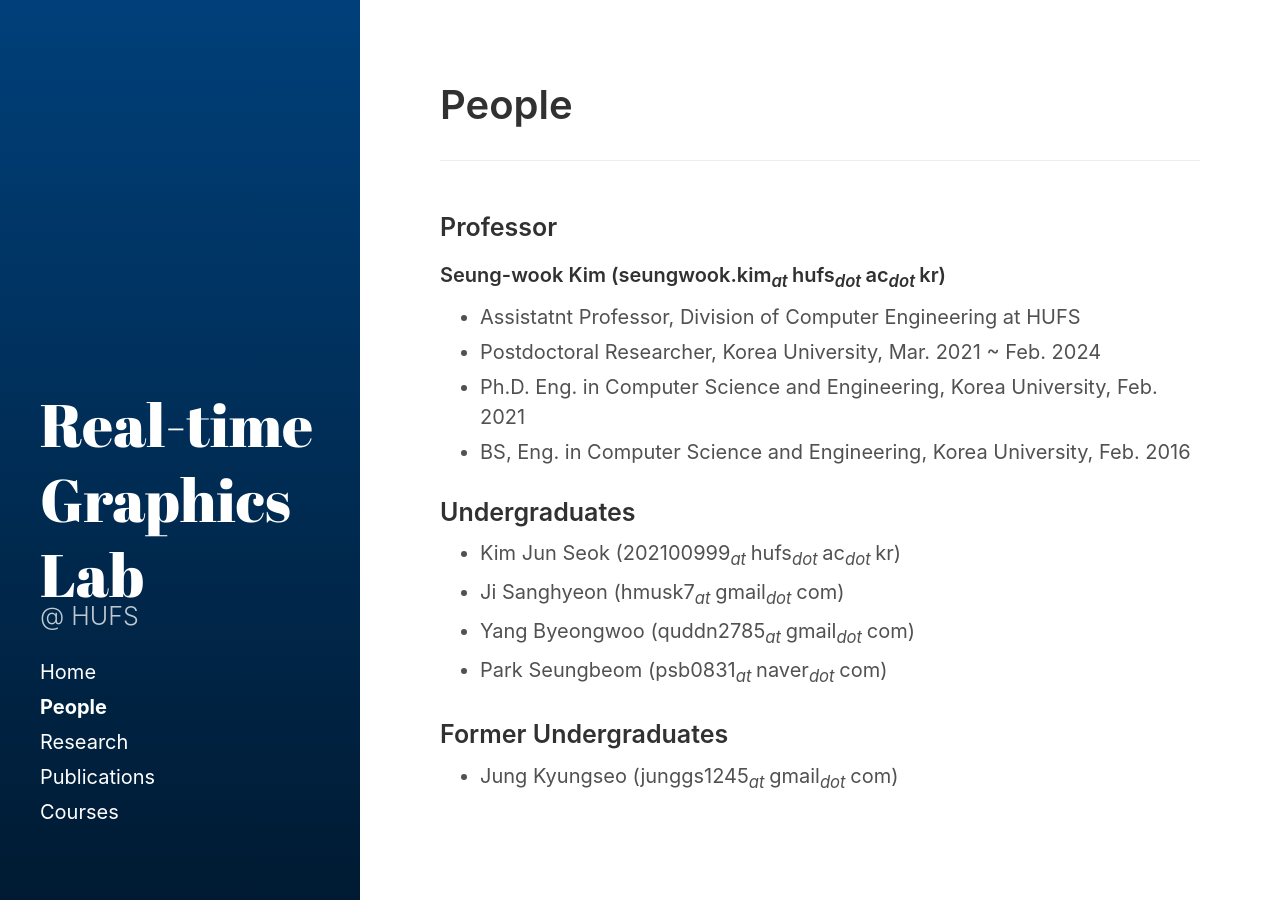
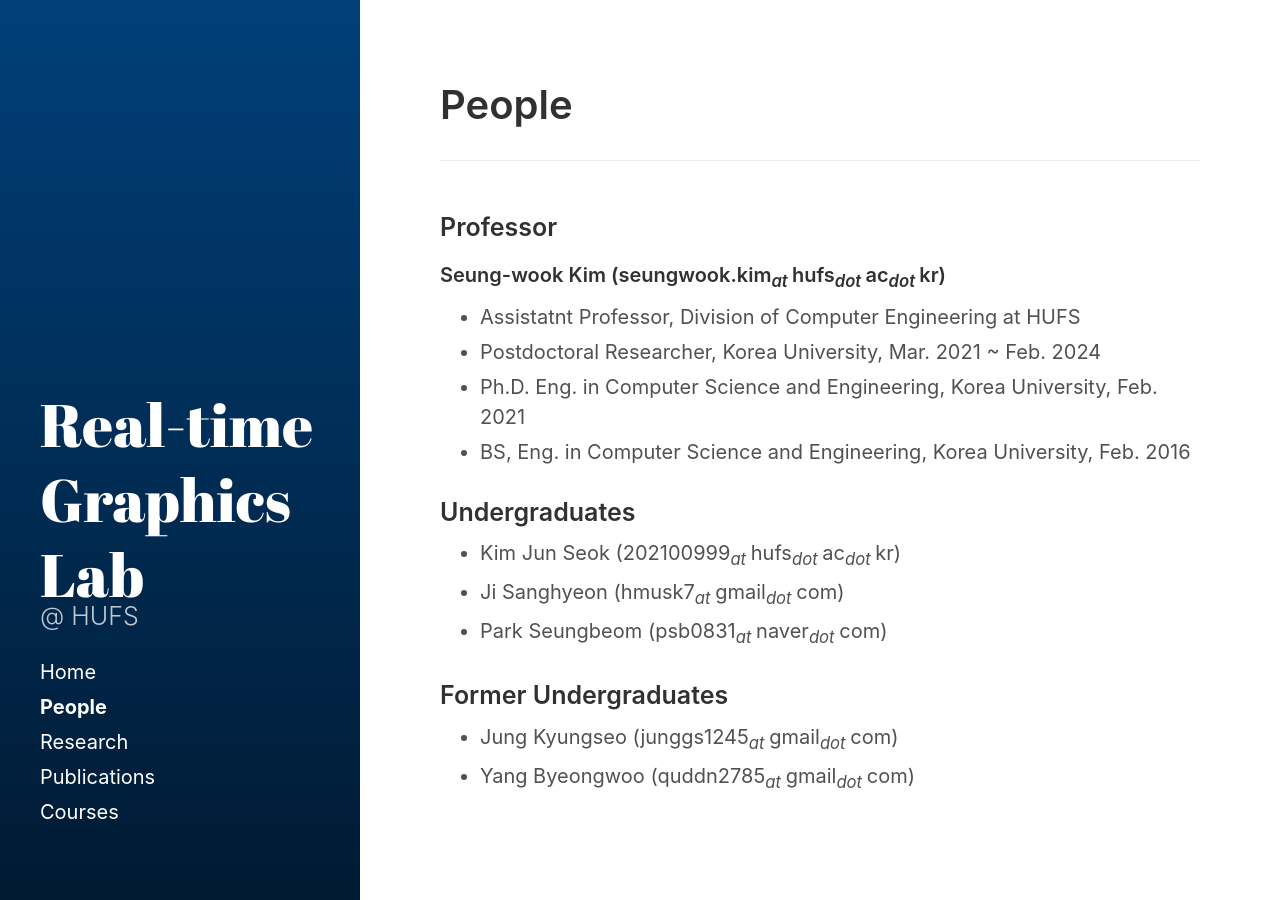
Before and after one commit to God-eunger/God-eunger.github.io, a Jekyll site: the page built from people/index.md, in a window 1280 px wide. Built offline with Jekyll 4.4.1, drawn with Linux system fonts in a browser that asks for light colours.

```diff
--- a/people/index.md
+++ b/people/index.md
@@ -23,9 +23,9 @@ Always check singular or plural according to the number of people
 
  * Kim Jun Seok (202100999<sub><i>at </i></sub>hufs<sub><i>dot </i></sub>ac<sub><i>dot </i></sub>kr)
  * Ji Sanghyeon (hmusk7<sub><i>at </i></sub>gmail<sub><i>dot </i></sub>com)
- * Yang Byeongwoo (quddn2785<sub><i>at </i></sub>gmail<sub><i>dot </i></sub>com)
  * Park Seungbeom (psb0831<sub><i>at </i></sub>naver<sub><i>dot </i></sub>com)
 
 ### Former Undergraduates
 
  * Jung Kyungseo (junggs1245<sub><i>at </i></sub>gmail<sub><i>dot </i></sub>com)
+ * Yang Byeongwoo (quddn2785<sub><i>at </i></sub>gmail<sub><i>dot </i></sub>com)
```
